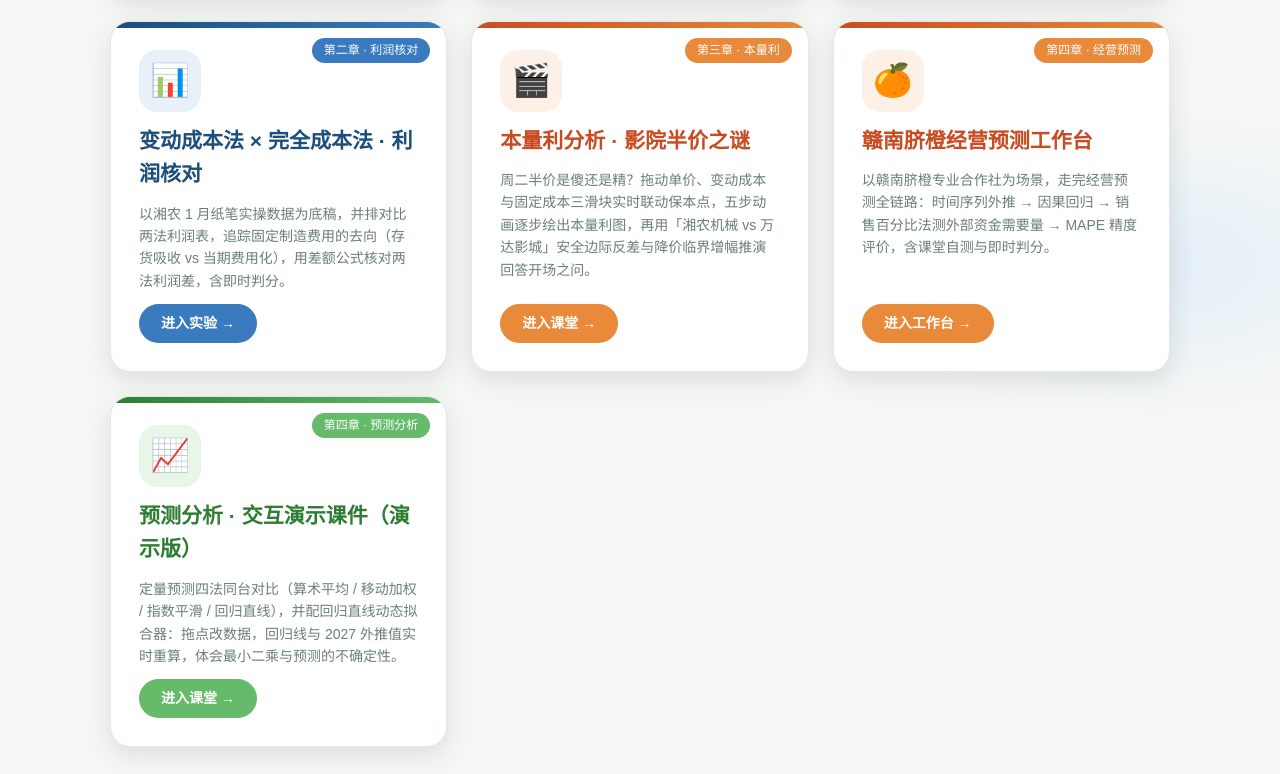
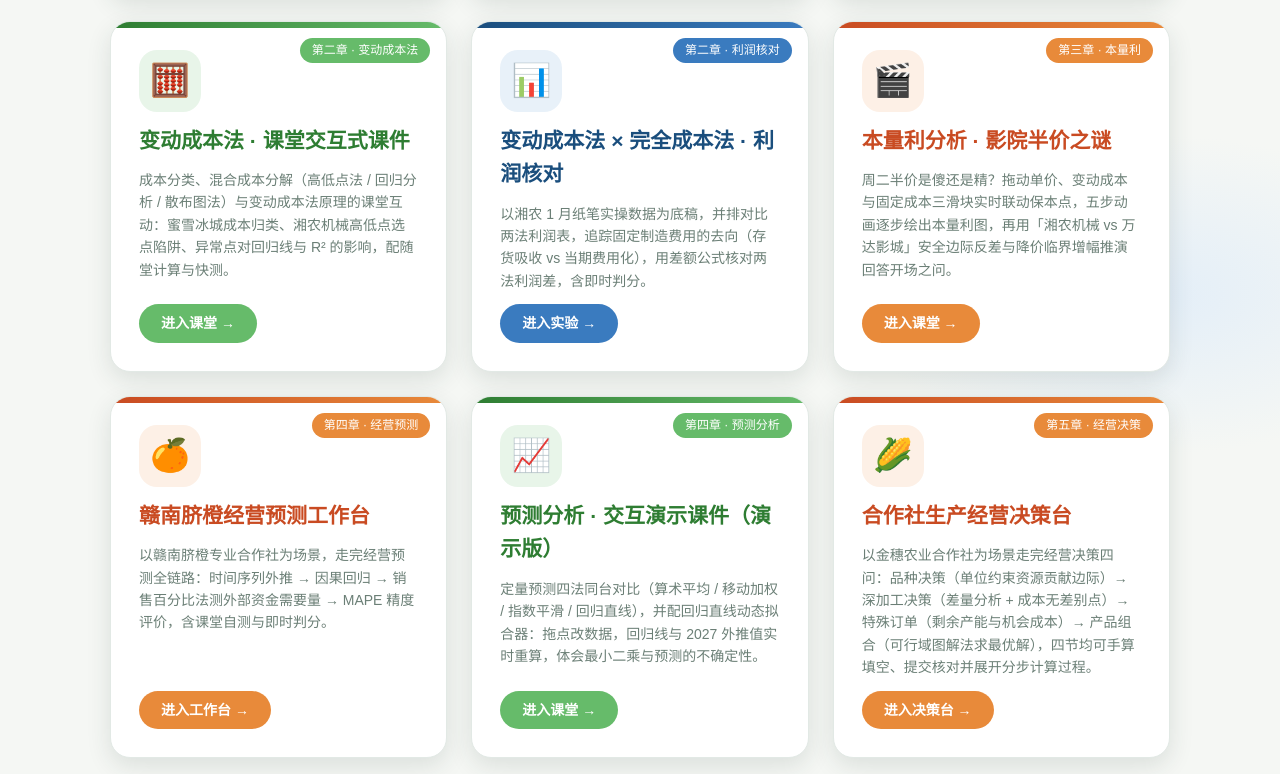
Before and after one commit to qqjjhn/ma-decision2, a plain HTML site: page index.html in a window 1280 px wide. Shown: the part 889-1663 px from the top of the page. Drawn offline with Linux system fonts and the light colour scheme.

Commit message:
Add files via upload

```diff
--- a/index.html
+++ b/index.html
@@ -166,6 +166,15 @@
       <span class="go" data-page-node-id="jN53SmVauo5TUzG45DDH5W">进入实验 →</span>
     </a>
 
+    <!-- 第二章 变动成本法 · 课堂交互式课件 -->
+    <a class="card green" href="https://qqjjhn.github.io/ma-decision2/%E7%AC%AC%E4%BA%8C%E7%AB%A0_%E5%8F%98%E5%8A%A8%E6%88%90%E6%9C%AC%E6%B3%95_%E8%AF%BE%E5%A0%82%E4%BA%A4%E4%BA%92%E5%BC%8F%E8%AF%BE%E4%BB%B6.html">
+      <div class="ic">🧮</div>
+      <h3>变动成本法 · 课堂交互式课件</h3>
+      <div class="sub">成本分类、混合成本分解（高低点法 / 回归分析 / 散布图法）与变动成本法原理的课堂互动：蜜雪冰城成本归类、湘农机械高低点选点陷阱、异常点对回归线与 R² 的影响，配随堂计算与快测。</div>
+      <span class="tag">第二章 · 变动成本法</span>
+      <span class="go">进入课堂 →</span>
+    </a>
+
     <!-- 实验七：变动成本法与完全成本法 · 利润核对 -->
     <a class="card blue" href="https://qqjjhn.github.io/ma-decision2/%E7%AC%AC%E4%BA%8C%E7%AB%A0_%E5%8F%98%E5%8A%A8%E6%88%90%E6%9C%AC%E6%B3%95%E4%B8%8E%E5%AE%8C%E5%85%A8%E6%88%90%E6%9C%AC%E6%B3%95_%E5%88%A9%E6%B6%A6%E6%A0%B8%E5%AF%B9_%E8%AF%BE%E5%A0%82%E4%BA%A4%E4%BA%92%E5%BC%8F%E8%AF%BE%E4%BB%B6.html">
       <div class="ic">📊</div>
@@ -202,10 +211,19 @@
       <span class="go">进入课堂 →</span>
     </a>
 
+    <!-- 第五章 经营决策 · 合作社生产经营决策台 -->
+    <a class="card orange" href="https://qqjjhn.github.io/ma-decision2/%E5%90%88%E4%BD%9C%E7%A4%BE%E7%94%9F%E4%BA%A7%E7%BB%8F%E8%90%A5%E5%86%B3%E7%AD%96%E5%8F%B0.html">
+      <div class="ic">🌽</div>
+      <h3>合作社生产经营决策台</h3>
+      <div class="sub">以金穗农业合作社为场景走完经营决策四问：品种决策（单位约束资源贡献边际）→ 深加工决策（差量分析 + 成本无差别点）→ 特殊订单（剩余产能与机会成本）→ 产品组合（可行域图解法求最优解），四节均可手算填空、提交核对并展开分步计算过程。</div>
+      <span class="tag">第五章 · 经营决策</span>
+      <span class="go">进入决策台 →</span>
+    </a>
+
   </div>
 
   <div class="tip" data-page-node-id="9bmD24JEad3qI0DJVCDQhE">
-    💡 <b data-page-node-id="dayDUlx11c1AGZPDke8YlQ">教师提示：</b>十个学习模块（八个实验 + 一个经营预测工作台 + 一个预测分析演示课件）均可在手机、平板、电脑上直接打开。建议线下课堂使用「涨价决策模拟器」制造决策代入感，线上自主学习依次完成「产生与发展」打底 → 「农场驾驶舱」实操 → 「水稻基地成本性态沙盘」成本性态与两法利润演练 → 「变动成本法 × 完全成本法 · 利润核对」两法利润表逐项核对 → 「草莓采摘园本量利平衡图」定量推演与闯关练习 → 「本量利分析 · 影院半价之谜」课堂演示（三滑块调参 + 安全边际双案例反差 + 降价临界增幅推演） → 「作业成本计算法」双阶段七步分摊训练，形成完整认知闭环；第 4 章「赣南脐橙经营预测工作台」可作为预算与决策的前置环节：先用时间序列与因果回归预测销量，再用销售百分比法测算外部筹资额，并以 MAPE 比较方法优劣，衔接后续的本量利分析与短期经营决策。
+    💡 <b data-page-node-id="dayDUlx11c1AGZPDke8YlQ">教师提示：</b>十二个学习模块（八个实验 + 经营预测工作台 + 预测分析演示课件 + 变动成本法课堂交互式课件 + 合作社生产经营决策台）均可在手机、平板、电脑上直接打开。建议线下课堂使用「涨价决策模拟器」制造决策代入感，线上自主学习依次完成「产生与发展」打底 → 「农场驾驶舱」实操 → 「水稻基地成本性态沙盘」成本性态与两法利润演练 → 「变动成本法 × 完全成本法 · 利润核对」两法利润表逐项核对 → 「草莓采摘园本量利平衡图」定量推演与闯关练习 → 「本量利分析 · 影院半价之谜」课堂演示（三滑块调参 + 安全边际双案例反差 + 降价临界增幅推演） → 「作业成本计算法」双阶段七步分摊训练，形成完整认知闭环；第 4 章「赣南脐橙经营预测工作台」可作为预算与决策的前置环节：先用时间序列与因果回归预测销量，再用销售百分比法测算外部筹资额，并以 MAPE 比较方法优劣，衔接后续的本量利分析与短期经营决策；第 5 章「合作社生产经营决策台」承接预测结果进入决策环节——先用品种决策与产品组合确定「生产什么、各产多少」，再用深加工决策与特殊订单决策回答「要不要加工、低价单接不接」，四节均支持手算填空、提交核对与分步过程回放，适合当堂演练与课后自主训练。
   </div>
 
   <div class="foot" data-page-node-id="3MMVz6PzciAD6XwXvDSC7e">管理会计 · 虚拟仿真实验平台 | 湖南农业大学 商学院</div>
```
